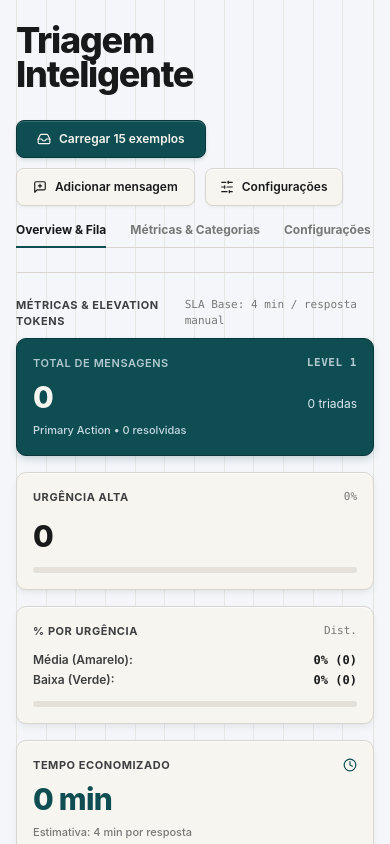
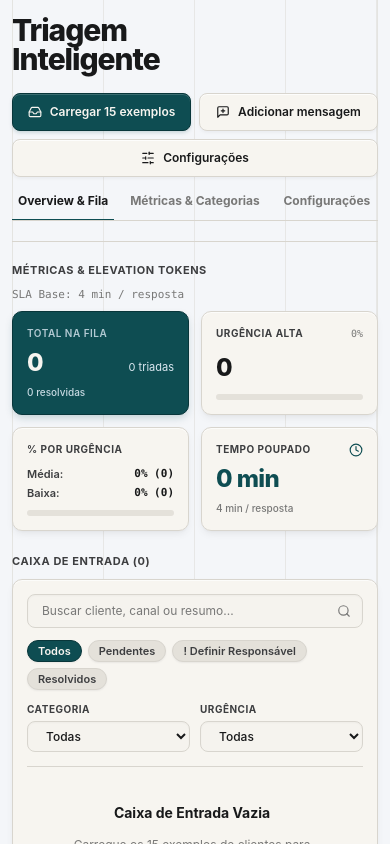
Before and after one commit to ticiacruzcosta/triagem-inteligente, a Next.js app: page / in a window 390 px wide. Shown: the top 844 px of the page. Built offline with nearby package versions, Linux system fonts and the light colour scheme.

Commit message:
style: otimiza responsividade mobile com grid 2x2 de metricas, botoes adaptaveis e auto-scroll para o painel de detalhe

```diff
--- a/app/page.tsx
+++ b/app/page.tsx
@@ -136,6 +136,20 @@ export default function PaginaTriagemInteligente() {
   const [copiado, setCopiado] = useState<boolean>(false);
   const [carregandoLote, setCarregandoLote] = useState<boolean>(false);
   const lockCarregamentoRef = useRef<boolean>(false);
+  const painelDetalheRef = useRef<HTMLDivElement | null>(null);
+
+  // Selecionar mensagem na lista e rolar suavemente até o painel de resposta quando estiver no celular
+  const handleSelecionarMensagem = (id: string) => {
+    setIdSelecionado(id);
+    if (typeof window !== "undefined" && window.innerWidth < 1024) {
+      setTimeout(() => {
+        painelDetalheRef.current?.scrollIntoView({
+          behavior: "smooth",
+          block: "start",
+        });
+      }, 60);
+    }
+  };
 
   // Carregar dados do localStorage na montagem e deduplicar automaticamente registros antigos
   useEffect(() => {
@@ -684,25 +698,27 @@ export default function PaginaTriagemInteligente() {
 
   return (
     <div className="relative min-h-screen flex flex-col justify-between overflow-x-hidden">
-      {/* GRADE ARQUITETÔNICA REAL DE 12 COLUNAS EM TELA CHEIA (FULL-WIDTH) */}
-      <div className="pointer-events-none fixed inset-0 z-0 w-full px-4 sm:px-6 lg:px-8">
-        <div className="grid h-full grid-cols-12 border-x border-[#D8D5CE]/55">
+      {/* GRADE ARQUITETÔNICA REAL DE 12 COLUNAS (4 COLUNAS NO CELULAR, 12 NO DESKTOP) */}
+      <div className="pointer-events-none fixed inset-0 z-0 w-full px-3 sm:px-6 lg:px-8">
+        <div className="grid h-full grid-cols-4 sm:grid-cols-6 lg:grid-cols-12 border-x border-[#D8D5CE]/55">
           {Array.from({ length: 12 }).map((_, i) => (
             <div
               key={i}
-              className="h-full border-r border-[#D8D5CE]/45 last:border-r-0"
+              className={`h-full border-r border-[#D8D5CE]/45 last:border-r-0 ${
+                i >= 4 ? "hidden sm:block" : ""
+              } ${i >= 6 ? "sm:hidden lg:block" : ""}`}
             />
           ))}
         </div>
       </div>
 
       {/* CONTAINER PRINCIPAL EDITORIAL EM LARGURA TOTAL */}
-      <main className="relative z-10 w-full flex-1 px-4 py-6 sm:px-6 lg:px-8 space-y-6">
-        {/* 1. CABEÇALHO EDITORIAL EQUILIBRADO NOS 4 CANTOS (TOPO COM TOPO, BASE COM BASE) */}
-        <header className="grid grid-cols-1 gap-6 lg:grid-cols-12 border-b border-[#D8D5CE] pb-6 items-stretch">
+      <main className="relative z-10 w-full flex-1 px-3 py-4 sm:px-6 sm:py-6 lg:px-8 space-y-5 sm:space-y-6">
+        {/* 1. CABEÇALHO EDITORIAL EQUILIBRADO NOS 4 CANTOS (RESPONSIVO MOBILE & DESKTOP) */}
+        <header className="grid grid-cols-1 gap-4 sm:gap-6 lg:grid-cols-12 border-b border-[#D8D5CE] pb-5 sm:pb-6 items-stretch">
           {/* Esquerda (Cols 1-6): Título Display + Status da API quando conectada */}
           <div className="lg:col-span-6 flex flex-col justify-between space-y-2">
-            <h1 className="text-4xl sm:text-[56px] font-extrabold tracking-[-0.035em] text-[#18191A] leading-[0.94]">
+            <h1 className="text-3xl sm:text-5xl lg:text-[56px] font-extrabold tracking-[-0.035em] text-[#18191A] leading-[0.95]">
               Triagem
               <br />
               Inteligente
@@ -718,14 +734,14 @@ export default function PaginaTriagemInteligente() {
             )}
           </div>
 
-          {/* Direita (Cols 7-12): Botões alinhados no Topo + Tabs alinhadas na Base */}
-          <div className="lg:col-span-6 flex flex-col justify-between items-start lg:items-end gap-4">
-            <div className="flex flex-wrap items-center gap-2.5 pt-1">
+          {/* Direita (Cols 7-12): Botões adaptáveis em Grid no Celular + Flex no Desktop */}
+          <div className="lg:col-span-6 flex flex-col justify-between items-stretch lg:items-end gap-4">
+            <div className="grid grid-cols-2 sm:flex sm:flex-wrap items-center gap-2 sm:gap-2.5 pt-1">
               <button
                 type="button"
                 onClick={handleCarregarExemplos}
                 disabled={carregandoLote || exemplosJaCarregados}
-                className="btn btn-principal px-5 py-2.5 text-xs"
+                className="btn btn-principal px-3.5 sm:px-5 py-2.5 text-xs w-full sm:w-auto"
                 title={
                   exemplosJaCarregados
                     ? "Os 15 exemplos já foram carregados na fila"
@@ -734,18 +750,18 @@ export default function PaginaTriagemInteligente() {
               >
                 {carregandoLote ? (
                   <>
-                    <Loader2 className="h-3.5 w-3.5 animate-spin" />
-                    Carregando exemplos...
+                    <Loader2 className="h-3.5 w-3.5 animate-spin shrink-0" />
+                    <span className="truncate">Carregando...</span>
                   </>
                 ) : exemplosJaCarregados ? (
                   <>
-                    <Check className="h-3.5 w-3.5" />
-                    15 exemplos carregados
+                    <Check className="h-3.5 w-3.5 shrink-0" />
+                    <span className="truncate">15 exemplos</span>
                   </>
                 ) : (
                   <>
-                    <Inbox className="h-3.5 w-3.5" />
-                    Carregar 15 exemplos
+                    <Inbox className="h-3.5 w-3.5 shrink-0" />
+                    <span className="truncate">Carregar 15 exemplos</span>
                   </>
                 )}
               </button>
@@ -753,21 +769,21 @@ export default function PaginaTriagemInteligente() {
               <button
                 type="button"
                 onClick={() => setModalAberto(true)}
-                className="btn btn-secundario px-4 py-2.5 text-xs"
+                className="btn btn-secundario px-3.5 sm:px-4 py-2.5 text-xs w-full sm:w-auto"
               >
-                <MessageSquarePlus className="h-3.5 w-3.5" />
-                Adicionar mensagem
+                <MessageSquarePlus className="h-3.5 w-3.5 shrink-0" />
+                <span className="truncate">Adicionar mensagem</span>
               </button>
 
               {mensagens.length > 0 && (
                 <button
                   type="button"
                   onClick={handleExportarCSV}
-                  className="btn btn-secundario px-3.5 py-2.5 text-xs"
+                  className="btn btn-secundario px-3.5 py-2.5 text-xs w-full sm:w-auto"
                   title="Exportar relatório CSV"
                 >
-                  <Download className="h-3.5 w-3.5" />
-                  CSV
+                  <Download className="h-3.5 w-3.5 shrink-0" />
+                  <span>Exportar CSV</span>
                 </button>
               )}
 
@@ -778,20 +794,20 @@ export default function PaginaTriagemInteligente() {
                     a === "configuracoes" ? "triagem" : "configuracoes"
                   )
                 }
-                className={`btn px-3.5 py-2.5 text-xs ${
+                className={`btn px-3.5 py-2.5 text-xs w-full sm:w-auto ${
                   abaAtiva === "configuracoes"
                     ? "btn-principal"
                     : "btn-secundario"
-                }`}
-                title="Configurar Tom da Empresa e Chave da API Anthropic"
+                } ${mensagens.length === 0 ? "col-span-2 sm:col-span-1" : ""}`}
+                title="Configurar Tom da Empresa e Chave da API"
               >
-                <SlidersHorizontal className="h-3.5 w-3.5" />
-                Configurações
+                <SlidersHorizontal className="h-3.5 w-3.5 shrink-0" />
+                <span>Configurações</span>
               </button>
             </div>
 
-            {/* TABS MINIMALISTAS */}
-            <div className="flex items-center gap-6 border-b border-[#D8D5CE] w-full lg:w-auto">
+            {/* TABS MINIMALISTAS COM SCROLL HORIZONTAL SUAVE NO CELULAR */}
+            <div className="flex items-center gap-4 sm:gap-6 border-b border-[#D8D5CE] w-full lg:w-auto overflow-x-auto no-scrollbar">
               {[
                 { id: "triagem", label: "Overview & Fila" },
                 { id: "analitico", label: "Métricas & Categorias" },
@@ -807,7 +823,7 @@ export default function PaginaTriagemInteligente() {
                         tab.id as "triagem" | "analitico" | "configuracoes"
                       )
                     }
-                    className={`pb-2 text-xs font-bold transition-all border-b-2 -mb-px ${
+                    className={`pb-2.5 text-xs font-bold whitespace-nowrap transition-all border-b-2 -mb-px flex-1 sm:flex-initial text-center ${
                       ativo
                         ? "border-[#0E4D52] text-[#18191A]"
                         : "border-transparent text-[#787877] hover:text-[#3D3E40]"
@@ -821,50 +837,52 @@ export default function PaginaTriagemInteligente() {
           </div>
         </header>
 
-        {/* 2. MÉTRICAS NO TOPO (CADA CARD OCUPA EXATAMENTE 3 COLUNAS DA GRADE DE 12) */}
+        {/* 2. MÉTRICAS NO TOPO (2x2 COMPACTO NO CELULAR, 4 COLUNAS NO DESKTOP) */}
         <section className="space-y-2">
-          <div className="flex items-center justify-between">
+          <div className="flex flex-wrap items-center justify-between gap-2">
             <span className="tabela-cab">MÉTRICAS & ELEVATION TOKENS</span>
             <span className="text-[11px] font-mono text-[#787877]">
-              SLA Base: 4 min / resposta manual
+              SLA Base: 4 min / resposta
             </span>
           </div>
 
-          <div className="grid grid-cols-1 gap-4 sm:grid-cols-2 lg:grid-cols-12">
+          <div className="grid grid-cols-2 gap-3 sm:gap-4 lg:grid-cols-12">
             {/* Card 1 (Cols 1-3): Primary Action Token Style */}
-            <div className="lg:col-span-3 rounded-[10px] bg-[#0E4D52] text-[#F7F5F0] p-4 border border-[#08363A] shadow-[0_4px_8px_-2px_rgba(14,77,82,0.25)] flex flex-col justify-between min-h-[118px]">
-              <div className="flex items-center justify-between text-[11px] font-semibold text-[#DCE9F2]/80 uppercase tracking-wider">
-                <span>Total de Mensagens</span>
-                <span className="font-mono">Level 1</span>
-              </div>
-              <div className="my-1 flex items-baseline justify-between">
-                <span className="text-3xl font-extrabold tracking-tight">
+            <div className="lg:col-span-3 rounded-[10px] bg-[#0E4D52] text-[#F7F5F0] p-3.5 sm:p-4 border border-[#08363A] shadow-[0_4px_8px_-2px_rgba(14,77,82,0.25)] flex flex-col justify-between min-h-[104px] sm:min-h-[118px]">
+              <div className="flex items-center justify-between text-[10px] sm:text-[11px] font-semibold text-[#DCE9F2]/80 uppercase tracking-wider">
+                <span className="truncate">Total na Fila</span>
+                <span className="font-mono hidden sm:inline">Level 1</span>
+              </div>
+              <div className="my-1 flex items-baseline justify-between gap-1">
+                <span className="text-2xl sm:text-3xl font-extrabold tracking-tight">
                   {metricas.total}
                 </span>
-                <span className="text-xs text-[#DCE9F2]">
+                <span className="text-[11px] sm:text-xs text-[#DCE9F2] truncate">
                   {metricas.totalClassificadas} triadas
                 </span>
               </div>
-              <div className="text-[11px] text-[#DCE9F2]/90 font-medium">
-                Primary Action • {metricas.qtdResolvidos} resolvidas
+              <div className="text-[10px] sm:text-[11px] text-[#DCE9F2]/90 font-medium truncate">
+                {metricas.qtdResolvidos} resolvidas
               </div>
             </div>
 
             {/* Card 2 (Cols 4-6): Urgência Alta */}
-            <div className="lg:col-span-3 cartao p-4 flex flex-col justify-between min-h-[118px]">
+            <div className="lg:col-span-3 cartao p-3.5 sm:p-4 flex flex-col justify-between min-h-[104px] sm:min-h-[118px]">
               <div className="flex items-center justify-between">
-                <span className="tabela-cab">Urgência Alta</span>
-                <span className="font-mono text-[11px] text-[#787877]">
+                <span className="tabela-cab text-[10px] sm:text-[11px]">
+                  Urgência Alta
+                </span>
+                <span className="font-mono text-[10px] sm:text-[11px] text-[#787877]">
                   {metricas.pctAlta}%
                 </span>
               </div>
-              <div className="my-1 flex items-baseline gap-2">
-                <span className="text-3xl font-extrabold text-[#18191A]">
+              <div className="my-1 flex items-baseline gap-1.5 flex-wrap">
+                <span className="text-2xl sm:text-3xl font-extrabold text-[#18191A]">
                   {metricas.qtdAlta}
                 </span>
                 {metricas.qtdEscalar > 0 && (
-                  <span className="rounded-full bg-[#EED5D2] border border-[#D4847C] px-2 py-0.5 text-[10px] font-bold text-[#7D1D1D]">
-                    {metricas.qtdEscalar} s/ responsável
+                  <span className="rounded-full bg-[#EED5D2] border border-[#D4847C] px-1.5 sm:px-2 py-0.5 text-[9px] sm:text-[10px] font-bold text-[#7D1D1D] truncate">
+                    {metricas.qtdEscalar} s/ resp.
                   </span>
                 )}
               </div>
@@ -877,22 +895,24 @@ export default function PaginaTriagemInteligente() {
             </div>
 
             {/* Card 3 (Cols 7-9): % por Urgência */}
-            <div className="lg:col-span-3 cartao p-4 flex flex-col justify-between min-h-[118px]">
+            <div className="lg:col-span-3 cartao p-3.5 sm:p-4 flex flex-col justify-between min-h-[104px] sm:min-h-[118px]">
               <div className="flex items-center justify-between">
-                <span className="tabela-cab">% Por Urgência</span>
-                <span className="font-mono text-[11px] text-[#787877]">
+                <span className="tabela-cab text-[10px] sm:text-[11px]">
+                  % Por Urgência
+                </span>
+                <span className="font-mono text-[10px] sm:text-[11px] text-[#787877] hidden sm:inline">
                   Dist.
                 </span>
               </div>
-              <div className="my-1 space-y-1 text-xs font-semibold text-[#3D3E40]">
+              <div className="my-1 space-y-0.5 sm:space-y-1 text-[11px] sm:text-xs font-semibold text-[#3D3E40]">
                 <div className="flex justify-between">
-                  <span>Média (Amarelo):</span>
+                  <span>Média:</span>
                   <span className="font-mono font-bold text-[#18191A]">
                     {metricas.pctMedia}% ({metricas.qtdMedia})
                   </span>
                 </div>
                 <div className="flex justify-between">
-                  <span>Baixa (Verde):</span>
+                  <span>Baixa:</span>
                   <span className="font-mono font-bold text-[#18191A]">
                     {metricas.pctBaixa}% ({metricas.qtdBaixa})
                   </span>
@@ -915,18 +935,20 @@ export default function PaginaTriagemInteligente() {
             </div>
 
             {/* Card 4 (Cols 10-12): Tempo Economizado */}
-            <div className="lg:col-span-3 cartao p-4 flex flex-col justify-between min-h-[118px]">
+            <div className="lg:col-span-3 cartao p-3.5 sm:p-4 flex flex-col justify-between min-h-[104px] sm:min-h-[118px]">
               <div className="flex items-center justify-between">
-                <span className="tabela-cab">Tempo Economizado</span>
-                <Clock className="h-3.5 w-3.5 text-[#0E4D52]" />
+                <span className="tabela-cab text-[10px] sm:text-[11px] truncate">
+                  Tempo Poupado
+                </span>
+                <Clock className="h-3.5 w-3.5 text-[#0E4D52] shrink-0" />
               </div>
               <div className="my-1">
-                <span className="text-3xl font-extrabold text-[#0E4D52] tracking-tight">
+                <span className="text-2xl sm:text-3xl font-extrabold text-[#0E4D52] tracking-tight">
                   {metricas.tempoFormatado}
                 </span>
               </div>
-              <div className="text-[11px] text-[#787877] font-medium">
-                Estimativa: 4 min por resposta
+              <div className="text-[10px] sm:text-[11px] text-[#787877] font-medium truncate">
+                4 min / resposta
               </div>
             </div>
           </div>
@@ -980,7 +1002,7 @@ export default function PaginaTriagemInteligente() {
             </div>
 
             {/* Card Unificado da Esquerda */}
-            <div className="cartao p-4 flex flex-col max-h-[580px]">
+            <div className="cartao p-3.5 sm:p-4 flex flex-col max-h-[440px] lg:max-h-[580px]">
               {/* Topo Fixo: Busca + Chips de Status + Seletores */}
               <div className="space-y-3 border-b border-[#D8D5CE] pb-3.5 shrink-0">
                 <div className="relative">
@@ -1096,7 +1118,7 @@ export default function PaginaTriagemInteligente() {
                       <button
                         key={msg.id}
                         type="button"
-                        onClick={() => setIdSelecionado(msg.id)}
+                        onClick={() => handleSelecionarMensagem(msg.id)}
                         className={`w-full text-left rounded-[8px] p-3.5 transition-all border flex flex-col gap-1.5 ${
                           ativo
                             ? "border-[#0E4D52] ring-1 ring-[#0E4D52] bg-[#FAF9F5] shadow-xs"
@@ -1175,7 +1197,10 @@ export default function PaginaTriagemInteligente() {
           </div>
 
           {/* COLUNA DIREITA (Cols 6-12): RÓTULO NA MESMA LINHA Y + CARD DE MESMA ALTURA */}
-          <div className="lg:col-span-7 flex flex-col space-y-2">
+          <div
+            ref={painelDetalheRef}
+            className="lg:col-span-7 flex flex-col space-y-2 scroll-mt-4"
+          >
             <div className="flex items-center justify-between h-5">
               <span className="tabela-cab">PAINEL DE INSPEÇÃO & RESPOSTA</span>
               {mensagemSelecionada && (
@@ -1245,7 +1270,7 @@ export default function PaginaTriagemInteligente() {
                               e.target.value
                             )
                           }
-                          className="rounded-[6px] bg-[#F7F5F0] border border-[#C93B3B]/50 px-2.5 py-1 text-xs font-bold text-[#18191A] focus:outline-none focus:border-[#0E4D52]"
+                          className="w-full sm:w-auto rounded-[6px] bg-[#F7F5F0] border border-[#C93B3B]/50 px-2.5 py-1.5 sm:py-1 text-xs font-bold text-[#18191A] focus:outline-none focus:border-[#0E4D52]"
                         >
                           <option value="">Selecionar responsável...</option>
                           <option value="Supervisor Financeiro">
```
